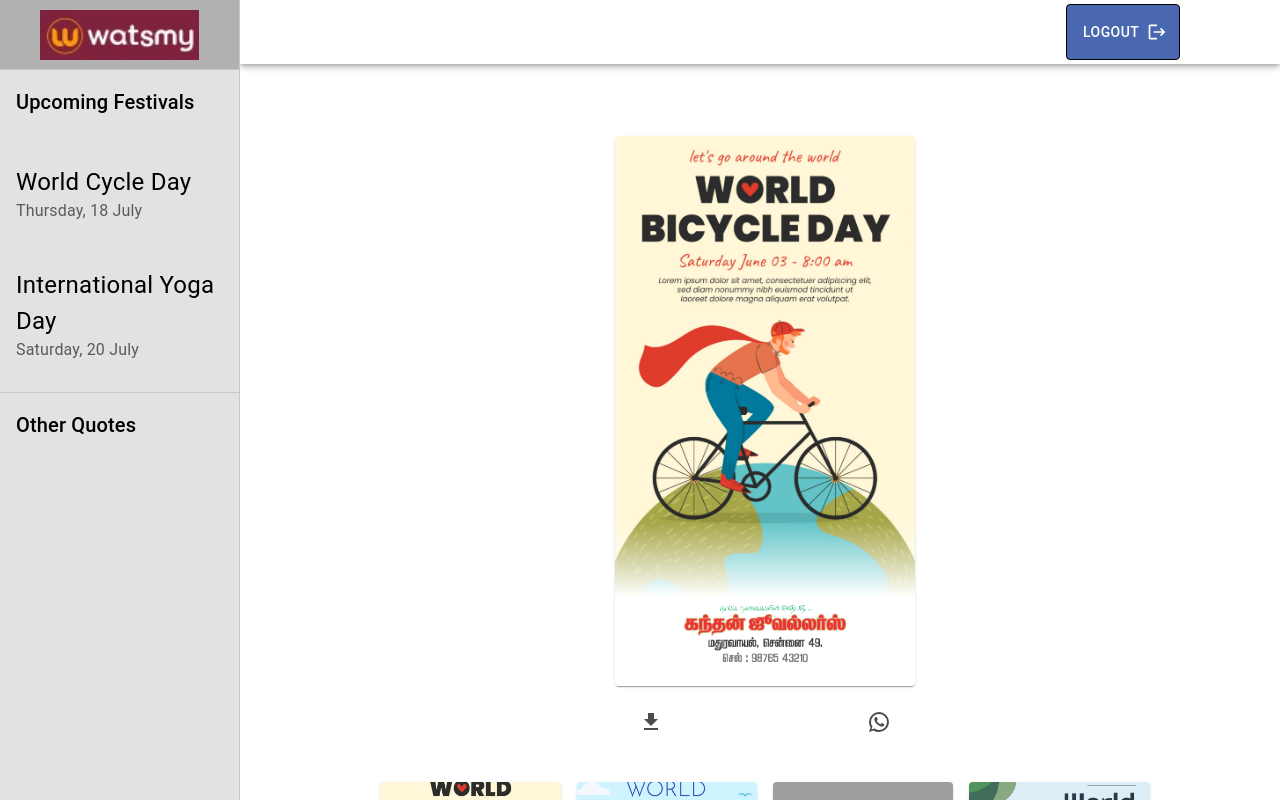
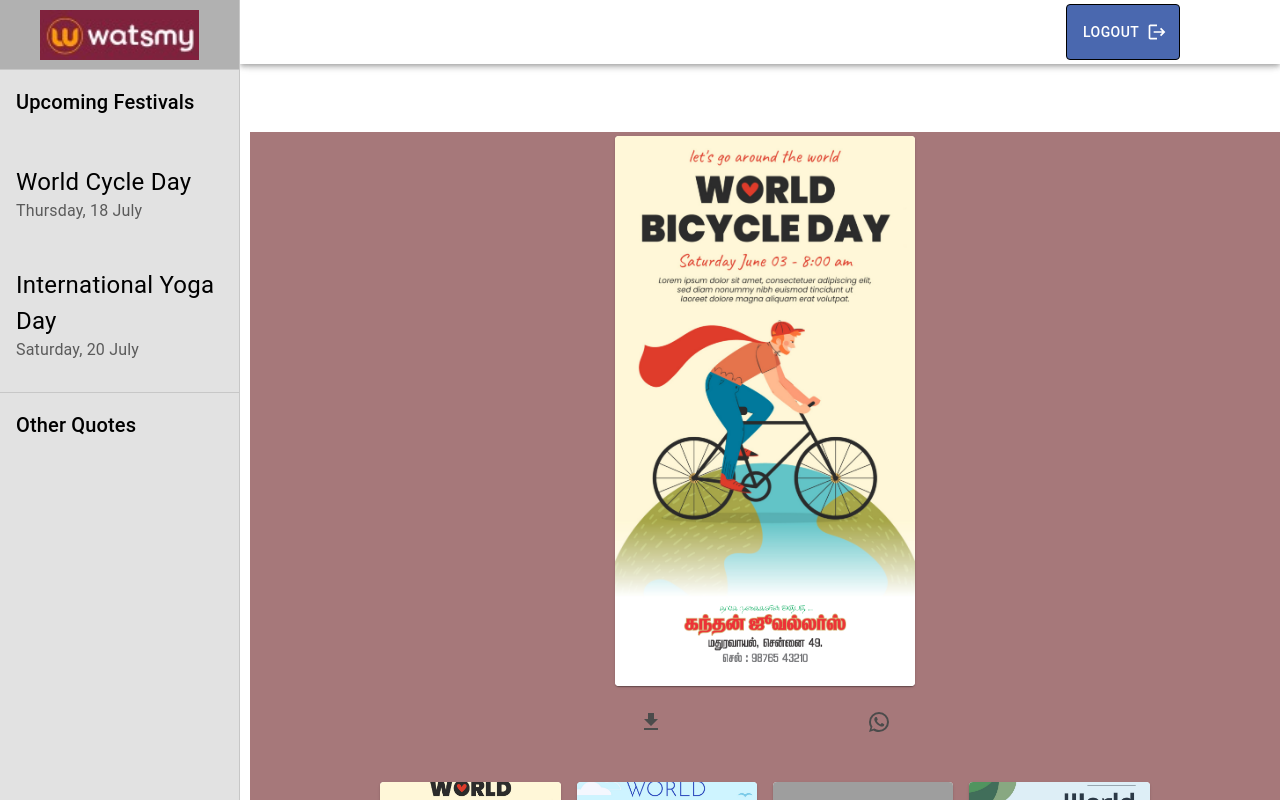
Before and after one commit to srishakthim/Print-FD, a React (Create React App) app: page /world-bicycle-day in a window 1280 px wide. Shown: the top 800 px of the page. Built offline with nearby package versions, Linux system fonts and the light colour scheme; grey boxes are pictures that could not be loaded.

Commit message:
Update WorldBicycleDay.js

```diff
--- a/src/Pages/WorldBicycleDay.js
+++ b/src/Pages/WorldBicycleDay.js
@@ -126,6 +126,7 @@ const WorldBicycleDay = () => {
               padding: 3,
               flexDirection: "column",
               alignItems: "center",
+                backgroundColor: "#A6787A"
             }}
           >
             <Card
```
